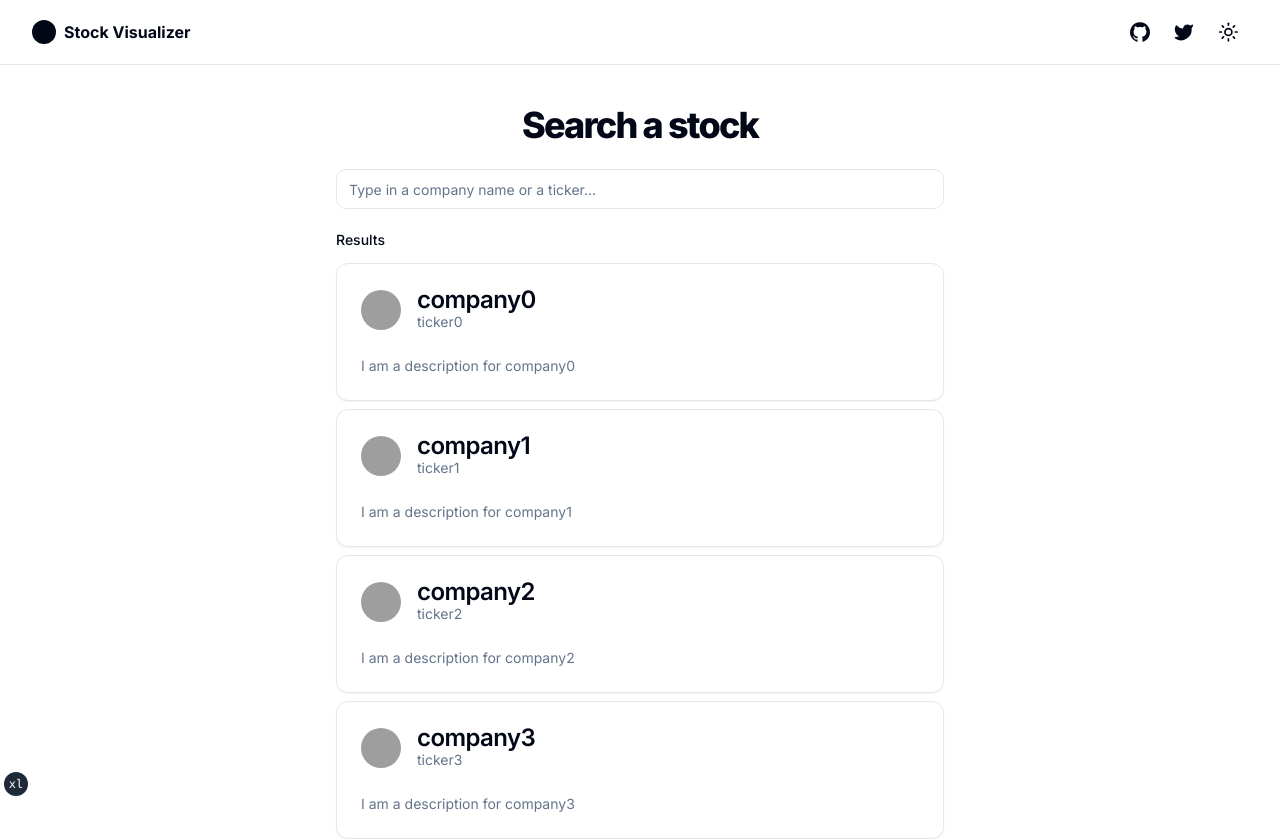
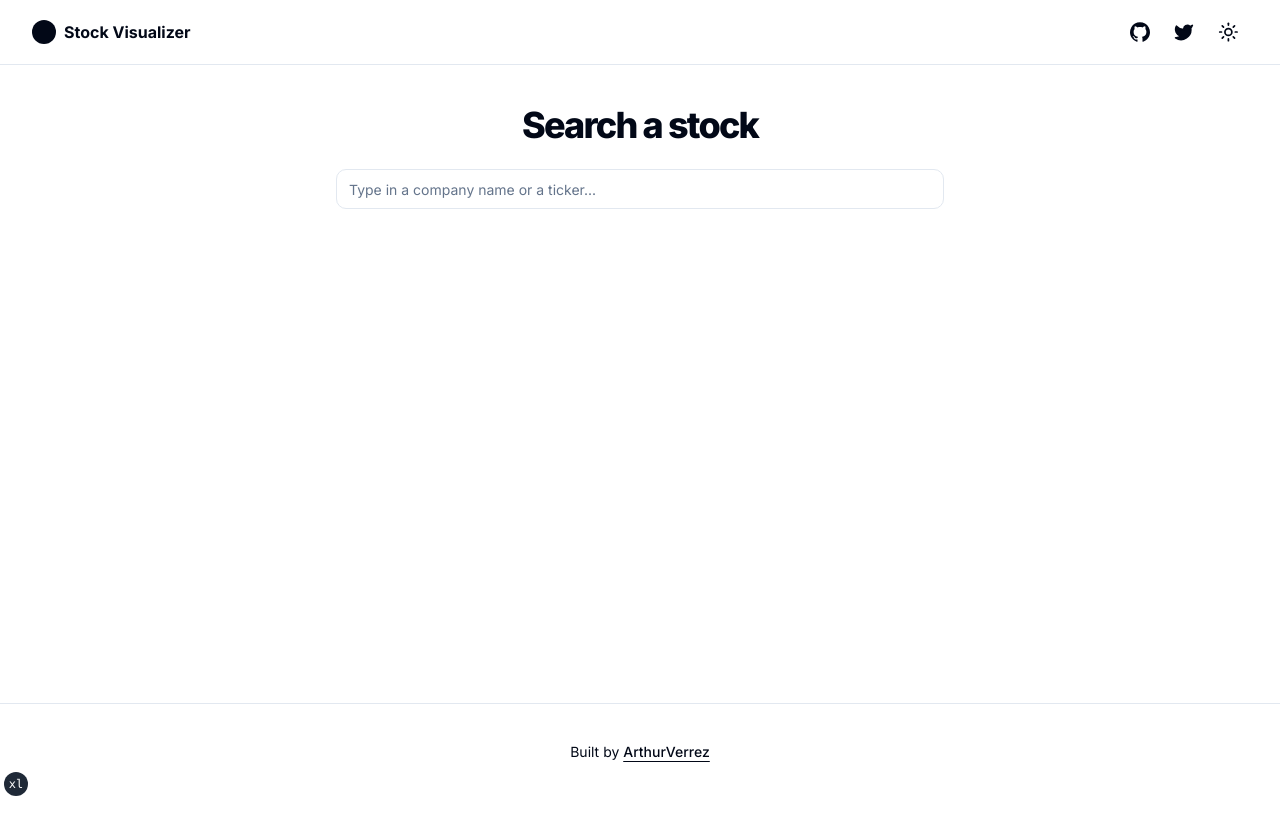
Before and after one commit to ArthurVerrez/stock-visualizer, a Next.js app: page / in a window 1280 px wide. Shown: the top 839 px of the page. After the commit the page ends 800 px from the top, so only its background shows below. Built offline with nearby package versions, Linux system fonts and the light colour scheme; grey boxes are pictures that could not be loaded.

Commit message:
ui: add fake search animation

```diff
--- a/app/page.tsx
+++ b/app/page.tsx
@@ -1,30 +1,33 @@
-import Link from "next/link"
-import {
-  CalendarIcon,
-  EnvelopeClosedIcon,
-  FaceIcon,
-  GearIcon,
-  PersonIcon,
-  RocketIcon,
-} from "@radix-ui/react-icons"
-import { BsApple, BsGoogle, BsMicrosoft } from "react-icons/bs"
+"use client"
 
-import { siteConfig } from "@/config/site"
-import { buttonVariants } from "@/components/ui/button"
-import {
-  Command,
-  CommandEmpty,
-  CommandGroup,
-  CommandInput,
-  CommandItem,
-  CommandList,
-  CommandSeparator,
-  CommandShortcut,
-} from "@/components/ui/command"
+import { useState } from "react"
+
 import { MainSearch } from "@/components/main-search"
 import { SearchResults } from "@/components/search-results"
 
 export default function IndexPage() {
+  const [loading, setLoading] = useState(false)
+  const [results, setResults] = useState<any[]>([])
+
+  const exampleResults = Array.from({ length: 5 }, (_, i) => ({
+    name: `company${i}`,
+    ticker: `ticker${i}`,
+    description: `I am a description for company${i}`,
+    image: "https://github.com/ArthurVerrez.png",
+  }))
+
+  const [searched, setSearched] = useState(false)
+
+  const handleSubmit = (event: React.SyntheticEvent) => {
+    event.preventDefault()
+    setSearched(true)
+    setLoading(true)
+    setTimeout(() => {
+      setResults(exampleResults)
+      setLoading(false)
+    }, 1000)
+  }
+
   return (
     <section className="container mx-auto flex min-w-[400px] flex-col items-center justify-center gap-6 pb-8 pt-6 md:py-10">
       <div className="flex max-w-[980px] flex-col items-center gap-2 md:w-1/2">
@@ -33,11 +36,17 @@ export default function IndexPage() {
         </h1>
       </div>
       <div className=" flex w-full gap-4 md:w-1/2">
-        <MainSearch className="w-full" />
+        <MainSearch className="w-full" submitCallback={handleSubmit} />
       </div>
-      <div className="flex w-full gap-4 md:w-1/2">
-        <SearchResults className="w-full" />
-      </div>
+      {searched && (
+        <div className="flex w-full gap-4 md:w-1/2">
+          <SearchResults
+            className="w-full"
+            loading={loading}
+            resultItems={results}
+          />
+        </div>
+      )}
     </section>
   )
 }
--- a/components/main-search.tsx
+++ b/components/main-search.tsx
@@ -5,17 +5,26 @@ import { useState } from "react"
 import { Input } from "@/components/ui/input"
 import { toast } from "@/components/ui/use-toast"
 
-interface MainSearchProps extends React.HTMLAttributes<HTMLFormElement> {}
+interface MainSearchProps extends React.HTMLAttributes<HTMLFormElement> {
+  submitCallback: (event: React.SyntheticEvent, value: string) => void
+}
 
 export function MainSearch({ className, ...props }: MainSearchProps) {
   const [value, setValue] = useState("")
+  const submitCallback = props.submitCallback
+  const handleChange = (event: React.ChangeEvent<HTMLInputElement>) => {
+    setValue(event.target.value)
+  }
 
   const handleSubmit = (event: React.SyntheticEvent) => {
     event.preventDefault()
-    return toast({
+    console.log(event)
+    toast({
       title: "Not implemented",
       description: `You submitted: ${value}`,
     })
+
+    submitCallback(event, value)
   }
 
   return (
@@ -23,6 +32,8 @@ export function MainSearch({ className, ...props }: MainSearchProps) {
       <Input
         type="search"
         placeholder="Type in a company name or a ticker..."
+        value={value}
+        onChange={handleChange}
       />
     </form>
   )
--- a/components/search-results.tsx
+++ b/components/search-results.tsx
@@ -1,57 +1,66 @@
 "use client"
-
-import { useState } from "react"
 
 import { Avatar, AvatarFallback, AvatarImage } from "@/components/ui/avatar"
 import {
   Card,
   CardContent,
   CardDescription,
-  CardFooter,
   CardHeader,
   CardTitle,
 } from "@/components/ui/card"
-import { Input } from "@/components/ui/input"
-import { ScrollArea } from "@/components/ui/scroll-area"
-import { Separator } from "@/components/ui/separator"
-import { toast } from "@/components/ui/use-toast"
+import { Skeleton } from "@/components/ui/skeleton"
 
-interface SearchResults extends React.HTMLAttributes<HTMLFormElement> {}
+interface SearchResultsProps extends React.HTMLAttributes<HTMLFormElement> {
+  loading?: boolean
+  resultItems?: any[]
+}
 
-// Fill a results array of objects like {name:"company1", ticker:"ticker1"} for 20 results
+export function SearchResults({
+  className,
+  loading = false,
+  resultItems = [],
+  ...props
+}: SearchResultsProps) {
+  if (loading) {
+    return (
+      <div className="w-full">
+        {Array.from({ length: 5 }, (_, i) => (
+          <div key={i} className="mb-6 flex items-center space-x-6">
+            <Skeleton className="h-12 w-12 rounded-full" />
+            <div className="space-y-2">
+              <Skeleton className="h-4 w-[250px]" />
+              <Skeleton className="h-4 w-[200px]" />
+            </div>
+          </div>
+        ))}
+      </div>
+    )
+  }
 
-const results = Array.from({ length: 20 }, (_, i) => ({
-  name: `company${i}`,
-  ticker: `ticker${i}`,
-  description: `I am a description for company${i}`,
-  image: "https://github.com/ArthurVerrez.png",
-}))
-
-export function SearchResults({ className, ...props }: SearchResults) {
   return (
     <div className="w-full">
       <h4 className="mb-4 text-sm font-medium leading-none">Results</h4>
-      {results.map((result) => (
-        <>
+      {resultItems.map((item) => (
+        <div key={item["ticker"]}>
           <Card>
-            <CardHeader key={result["name"]}>
+            <CardHeader>
               <div className="flex items-center space-x-4">
                 <Avatar>
-                  <AvatarImage src={result["image"]} />
-                  <AvatarFallback>{result["ticker"]}</AvatarFallback>
+                  <AvatarImage src={item["image"]} />
+                  <AvatarFallback>{item["ticker"]}</AvatarFallback>
                 </Avatar>
                 <div>
-                  <CardTitle>{result["name"]}</CardTitle>
-                  <CardDescription>{result["ticker"]}</CardDescription>
+                  <CardTitle>{item["name"]}</CardTitle>
+                  <CardDescription>{item["ticker"]}</CardDescription>
                 </div>
               </div>
             </CardHeader>
             <CardContent>
-              <CardDescription>{result["description"]}</CardDescription>
+              <CardDescription>{item["description"]}</CardDescription>
             </CardContent>
           </Card>
           <div className="my-2" />
-        </>
+        </div>
       ))}
     </div>
   )
--- /dev/null
+++ b/components/ui/skeleton.tsx
@@ -0,0 +1,15 @@
+import { cn } from "@/lib/utils"
+
+function Skeleton({
+  className,
+  ...props
+}: React.HTMLAttributes<HTMLDivElement>) {
+  return (
+    <div
+      className={cn("animate-pulse rounded-md bg-muted", className)}
+      {...props}
+    />
+  )
+}
+
+export { Skeleton }
```
